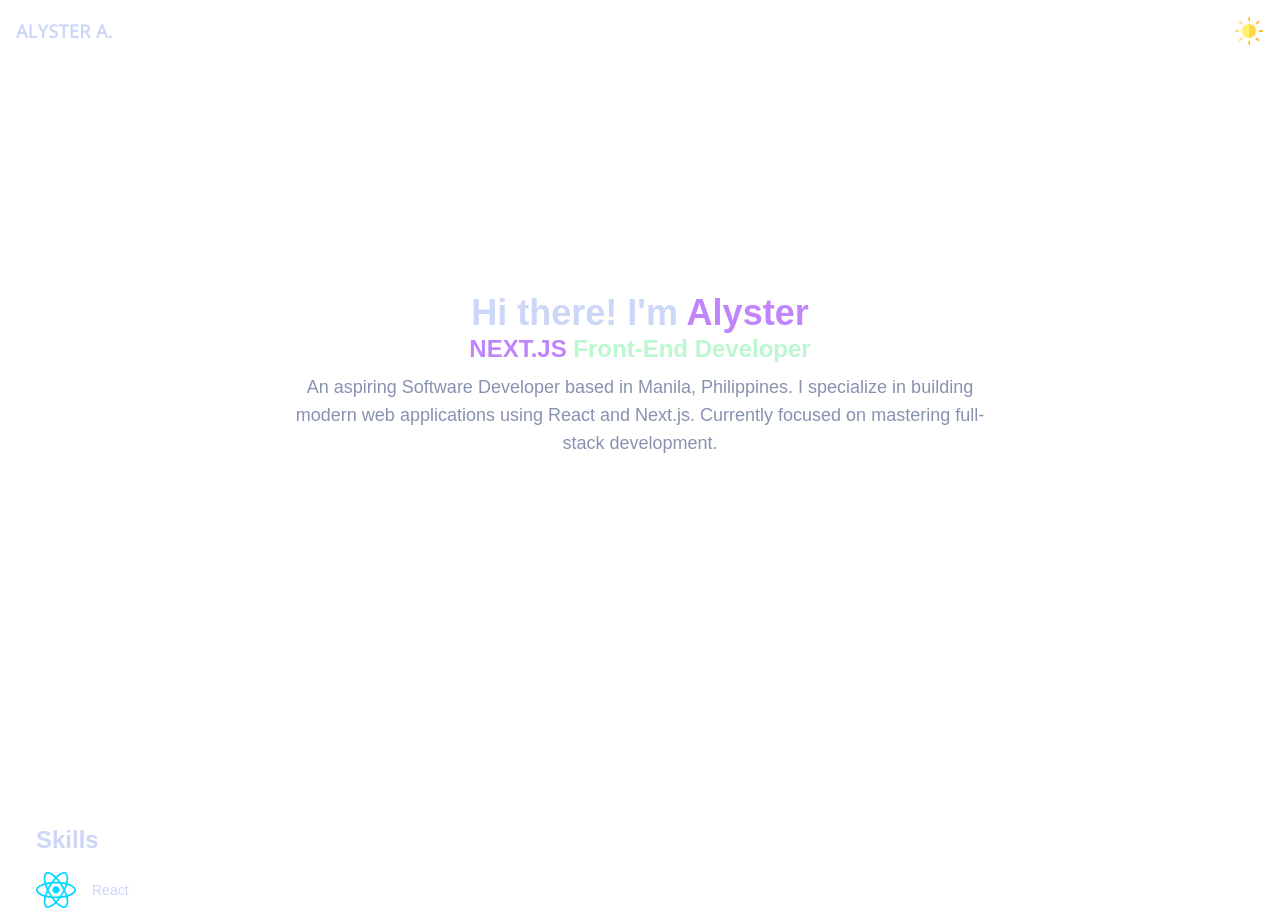
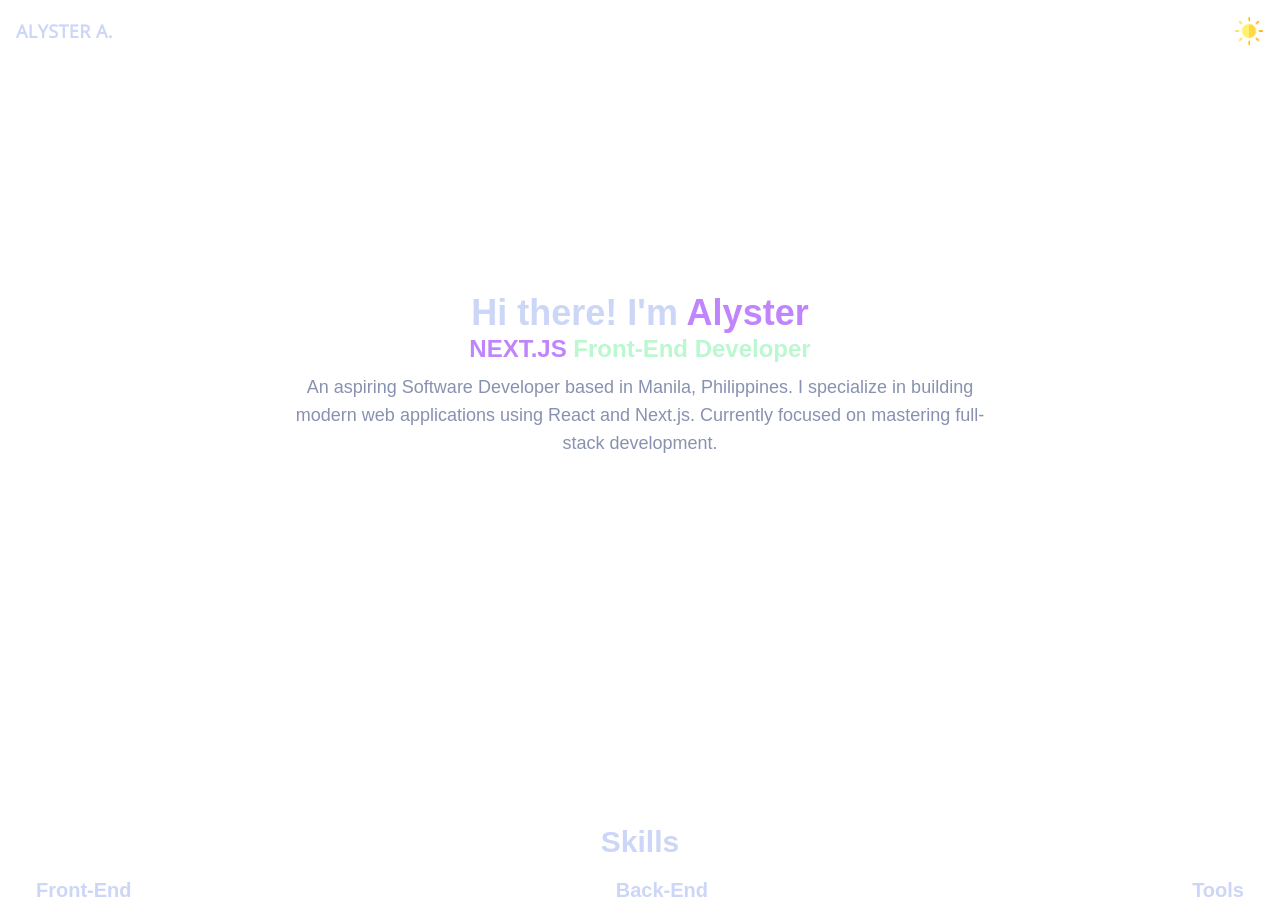
Before and after one commit to alysteragno/Professional-Website, a Next.js app in the folder professional-website/: page / in a window 1280 px wide. Shown: the top 918 px of the page. Built offline with nearby package versions, Linux system fonts and the light colour scheme; a web font is replaced by a local one.

Commit message:
feat(skills): implemented category front-end, backend,tools for under skills

```diff
--- a/professional-website/src/app/components/skills.tsx
+++ b/professional-website/src/app/components/skills.tsx
@@ -58,8 +58,13 @@ export default function Skills() {
   return (
     <section className="p-6"
              id='skills'>
-  <h2 className="text-2xl font-bold mb-4">Skills</h2>
-  <div className="flex ">
+  <h2 className="text-3xl font-bold mb-4 text-center">Skills</h2>
+  <div className='flex justify-between'>
+    <h2 className="text-xl font-bold mb-4">Front-End</h2>
+    <h2 className="text-xl font-bold mb-4">Back-End</h2>
+    <h2 className="text-xl font-bold mb-4">Tools</h2>
+  </div>
+  <div className="flex">
     <div>
       {skills.map((skill) => (
         <Link key={skill.name} href={skill.url} target="_blank">
```
